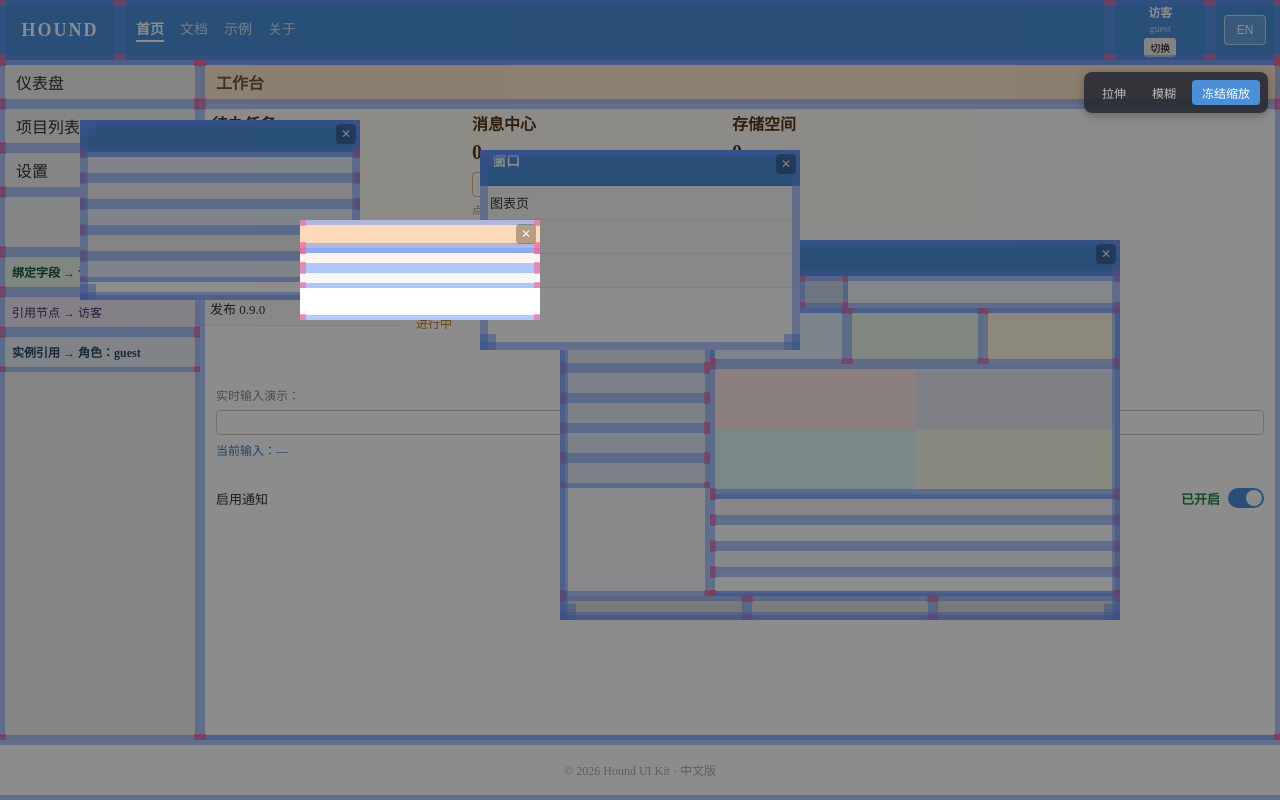
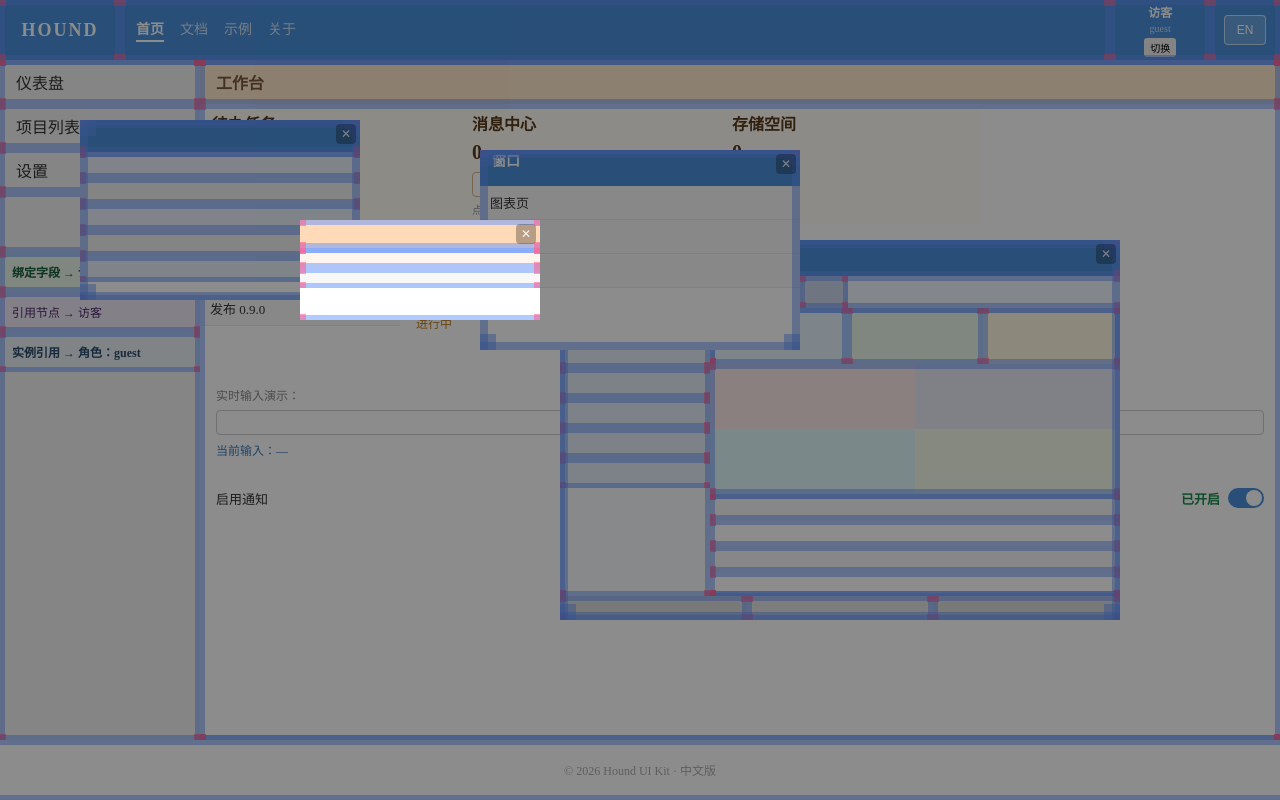
Before and after one commit to HoundTek/hound-react-ui-kit, a React (Vite) app: page / in a window 1280 px wide. Built offline with nearby package versions, Linux system fonts and the light colour scheme.

Commit message:
refactor(demo): 移除主题切换控件并固定拉伸主题

```diff
--- a/src/app.jsx
+++ b/src/app.jsx
@@ -2,10 +2,9 @@
  * @file 应用根组件。以 I18nProvider 包裹 Cell 演示页，提供国际化实例；
  *        ThemeProvider 注入主题系统，演示尺寸变化特效（页面窗口 resize /
  *        浮动窗口拖拽缩放时，视口内容按主题声明的特效呈现）。
- *        语言切换控件本身也是 Cell（LanguageSwitchCell），纳入 header 布局；
- *        主题切换控件为右上角浮动小面板（演示工具，非 Cell）。
+ *        语言切换控件本身也是 Cell（LanguageSwitchCell），纳入 header 布局。
  */
-import React, { useState } from 'react';
+import React from 'react';
 import CellDemoPage from './demo/cell-demo-page';
 import { DemoPageFloating } from './demo/box-demo-page';
 import { I18n, I18nProvider, Theme, ThemeProvider } from './core/ui-kit';
@@ -88,91 +87,29 @@ const messages = {
 const i18n = new I18n(messages, 'zh-CN');
 
 /**
- * 预置主题：仅声明尺寸变化特效（声明式描述，由特效注册表解析为具体实现）。
- * 每个主题的特效不同，切换主题即可观察不同特效（三者共用"拉伸缩放四角对齐"的
- * 投影呈现，差异仅在真实布局的追赶时机）：
- * - stretch     拉伸：投影四角对齐 + 实时追赶——不冻结，真实布局实时计算，
- *               reflow 就绪（下一帧）立即把当前屏上的拉伸替换为新布局（无防抖）
- * - blur        拉伸 + 模糊：呈现同 stretch，尺寸变化期间整体模糊遮盖重排、
- *               稳定后恢复清晰
- * - freezeZoom  冻结缩放：变化期间布局冻结 + transform 投影实时四角对齐（GPU
- *               合成，零延迟），稳定后 JS reflow 追赶一次精确布局并无缝交接。
- *               默认启用
- * @type {Object<string, Theme>}
+ * 应用主题：固定使用"拉伸"尺寸变化特效（stretch）。
+ * 投影四角对齐 + 实时追赶——不冻结，真实布局实时计算，reflow 就绪（下一帧）
+ * 立即把当前屏上的拉伸替换为新布局（无防抖），拖拽全程一段连续拉伸。
+ * @type {Theme}
  */
-const themes = {
-  stretch: new Theme({ name: 'stretch', effects: { resize: { type: 'stretch' } } }),
-  blur: new Theme({ name: 'blur', effects: { resize: { type: 'blur', blur: 10 } } }),
-  freezeZoom: new Theme({ name: 'freezeZoom', effects: { resize: { type: 'freezeZoom' } } }),
-};
-
-/** 主题切换控件的按钮文案（演示工具，直接中文标注） */
-const THEME_LABELS = {
-  stretch: '拉伸',
-  blur: '模糊',
-  freezeZoom: '冻结缩放',
-};
-
-/**
- * 主题切换控件：右上角固定小面板，点击切换当前主题（演示不同主题不同特效）。
- * @param {Object} props 组件属性
- * @param {string} props.current 当前主题名
- * @param {(name: string) => void} props.onChange 切换回调
- * @returns {JSX.Element} 切换面板元素
- */
-const ThemeSwitcher = ({ current, onChange }) => (
-  <div
-    style={{
-      position: 'fixed',
-      right: 12,
-      top: 72,
-      zIndex: 3000,
-      display: 'flex',
-      gap: 6,
-      padding: 8,
-      borderRadius: 8,
-      background: 'rgba(40, 44, 52, 0.9)',
-      boxShadow: '0 2px 12px rgba(0,0,0,0.3)',
-    }}
-  >
-    {Object.keys(themes).map(name => (
-      <button
-        key={name}
-        onClick={() => onChange(name)}
-        style={{
-          padding: '4px 10px',
-          border: 'none',
-          borderRadius: 4,
-          cursor: 'pointer',
-          fontSize: 12,
-          color: current === name ? '#fff' : '#bbb',
-          backgroundColor: current === name ? '#4a90d9' : 'transparent',
-        }}
-      >
-        {THEME_LABELS[name]}
-      </button>
-    ))}
-  </div>
-);
+const theme = new Theme({ name: 'stretch', effects: { resize: { type: 'stretch' } } });
 
 /**
  * 应用根组件。I18nProvider 与 ThemeProvider 并列包裹演示页：
  * - 语言切换经 I18nProvider 注入，Cell 内容组件用 useText 订阅
- * - 主题切换经 ThemeProvider 注入，Box 视口根（页面/浮动窗口）按主题声明呈现尺寸变化特效
- * - DemoPageFloating 在页面上层叠加渲染浮动视口演示（独立窗口 + 模态遮罩）
+ * - 主题（拉伸特效）经 ThemeProvider 注入，Box 视口根（页面/浮动窗口）在尺寸
+ *   变化时以拉伸特效呈现（投影四角对齐 + 实时追赶）
+ * - DemoPageFloating 在页面上层叠加渲染浮动视口演示（独立窗口 + 模态遮罩，
+ *   层级由系统管理：后聚焦/出现居上 + 模态序排列）
  * @returns {JSX.Element} 应用根节点
  */
-const App = () => {
-  const [themeName, setThemeName] = useState('freezeZoom');
-  return (
+const App = () => (
   <I18nProvider i18n={i18n}>
-      <ThemeProvider theme={themes[themeName]}>
+    <ThemeProvider theme={theme}>
       <CellDemoPage />
       <DemoPageFloating />
-        <ThemeSwitcher current={themeName} onChange={setThemeName} />
     </ThemeProvider>
   </I18nProvider>
 );
-};
 
 export default App;
```
Lines whose indentation alone changed are shown as unchanged.
